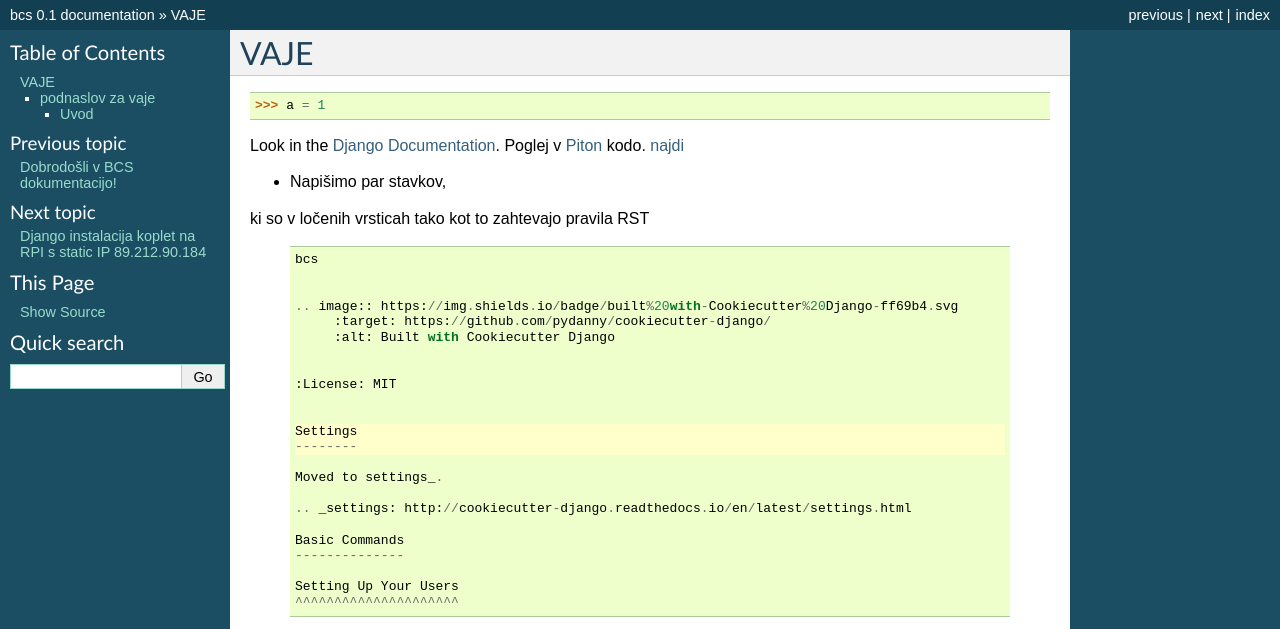
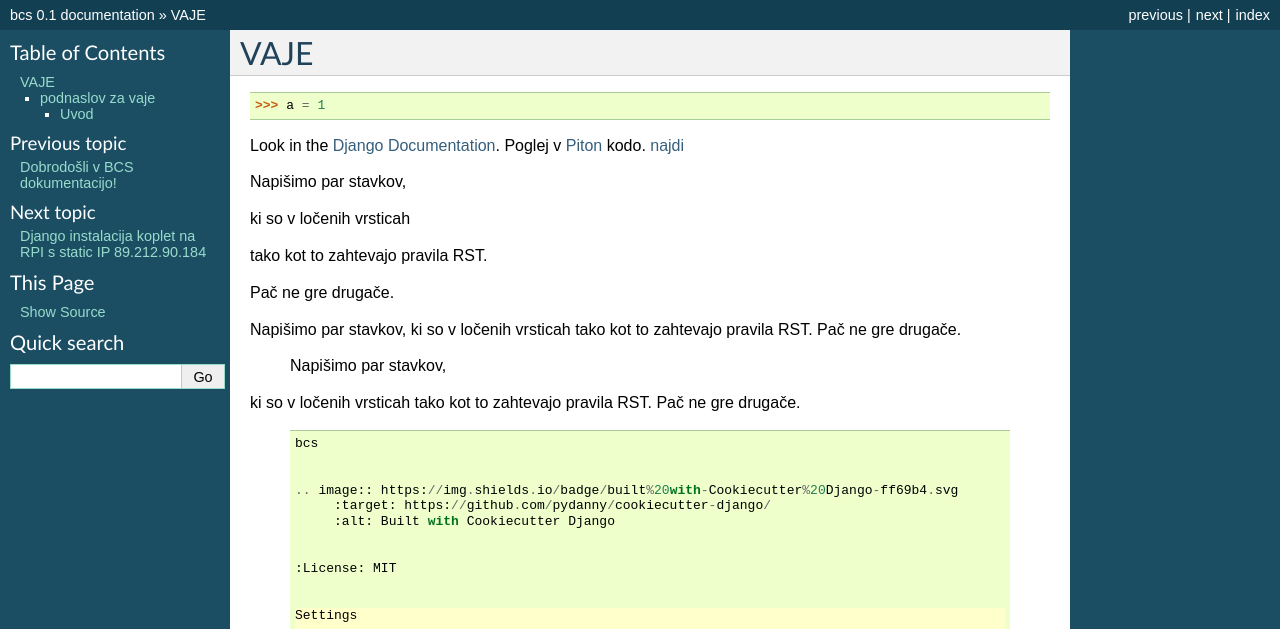
Before and after one commit to pavlovicr/bcs-staro, a Sphinx documentation site: the page built from docs/vaje.rst, in a window 1280 px wide, cut to the strip 0-629 px from the top of the page. Built offline with Sphinx 7.4.7, drawn with Linux system fonts in a browser that asks for light colours; pages that are not in the unit, such as notebooks, are missing from menus.

Commit message:
kaj pa sedaj

```diff
--- a/docs/vaje.rst
+++ b/docs/vaje.rst
@@ -9,9 +9,31 @@ Poglej v Piton_ kodo.
 `najdi <http://www.najdi.si/>`_
 
 
-* Napišimo par stavkov,
+Napišimo par stavkov,
+
 ki so v ločenih vrsticah
-tako kot to zahtevajo pravila RST
+
+tako kot to zahtevajo pravila RST.
+
+Pač ne gre drugače.
+
+
+Napišimo par stavkov,
+ki so v ločenih vrsticah
+tako kot to zahtevajo pravila RST.
+Pač ne gre drugače.
+
+
+
+		Napišimo par stavkov,
+ki so v ločenih vrsticah
+tako kot to zahtevajo pravila RST.
+Pač ne gre drugače.
+
+
+
+
+
 
 
 
```
